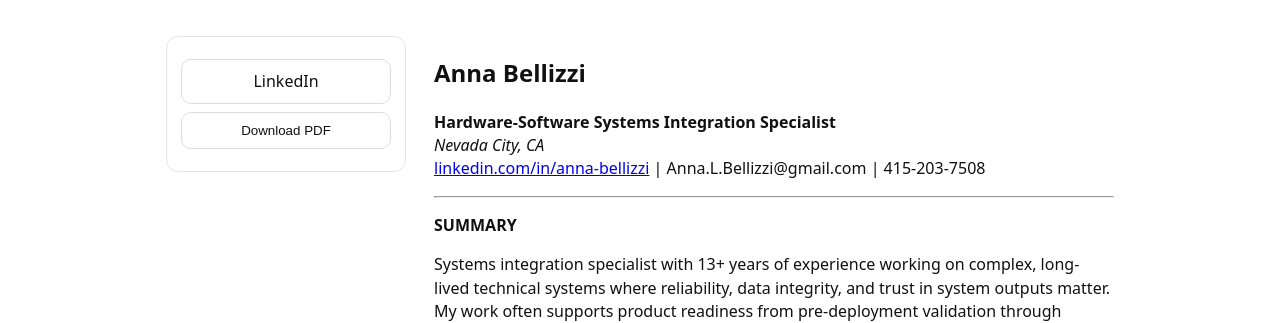
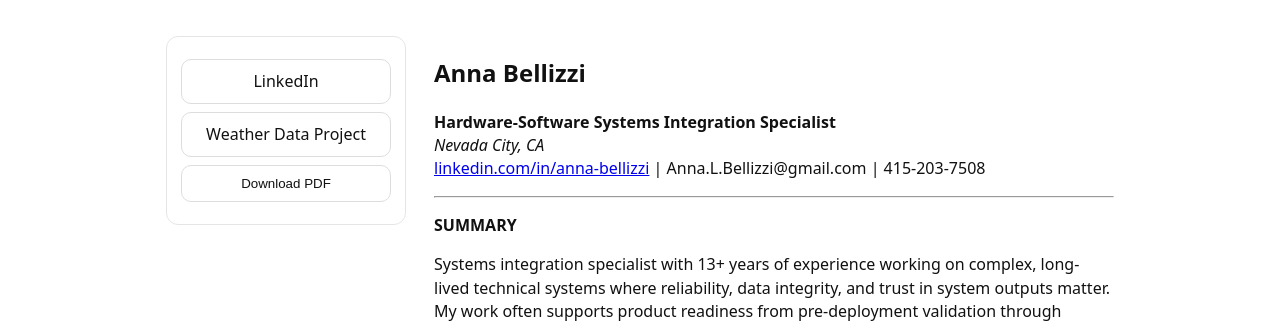
Before and after one commit to jostagirl/PublicResume, a Jekyll site: the page built from index.md, in a window 1280 px wide. Shown: the top 323 px of the page. Built offline with Jekyll 4.4.1, drawn with Linux system fonts in a browser that asks for light colours; our own code applies the rules of GitHub Pages for plain Markdown files.

Commit message:
Publish resume site update

```diff
--- a/_layouts/default.html
+++ b/_layouts/default.html
@@ -27,7 +27,7 @@
     <main class="wrap">
       <aside class="side" aria-label="Resume links">
         <a href="{{ page.linkedin | default: 'https://www.linkedin.com/in/anna-bellizzi/' }}" target="_blank" rel="noopener">LinkedIn</a>
-        <!-- <a href="{{ page.github | default: 'https://github.com/' }}" target="_blank" rel="noopener">GitHub</a> -->
+        <a href="{{ page.data | default: 'https://data.annabellizzi.com/' }}" target="_blank" rel="noopener">Weather Data Project</a>
         <button type="button" onclick="window.print()">Download PDF</button>
       </aside>
 
```
